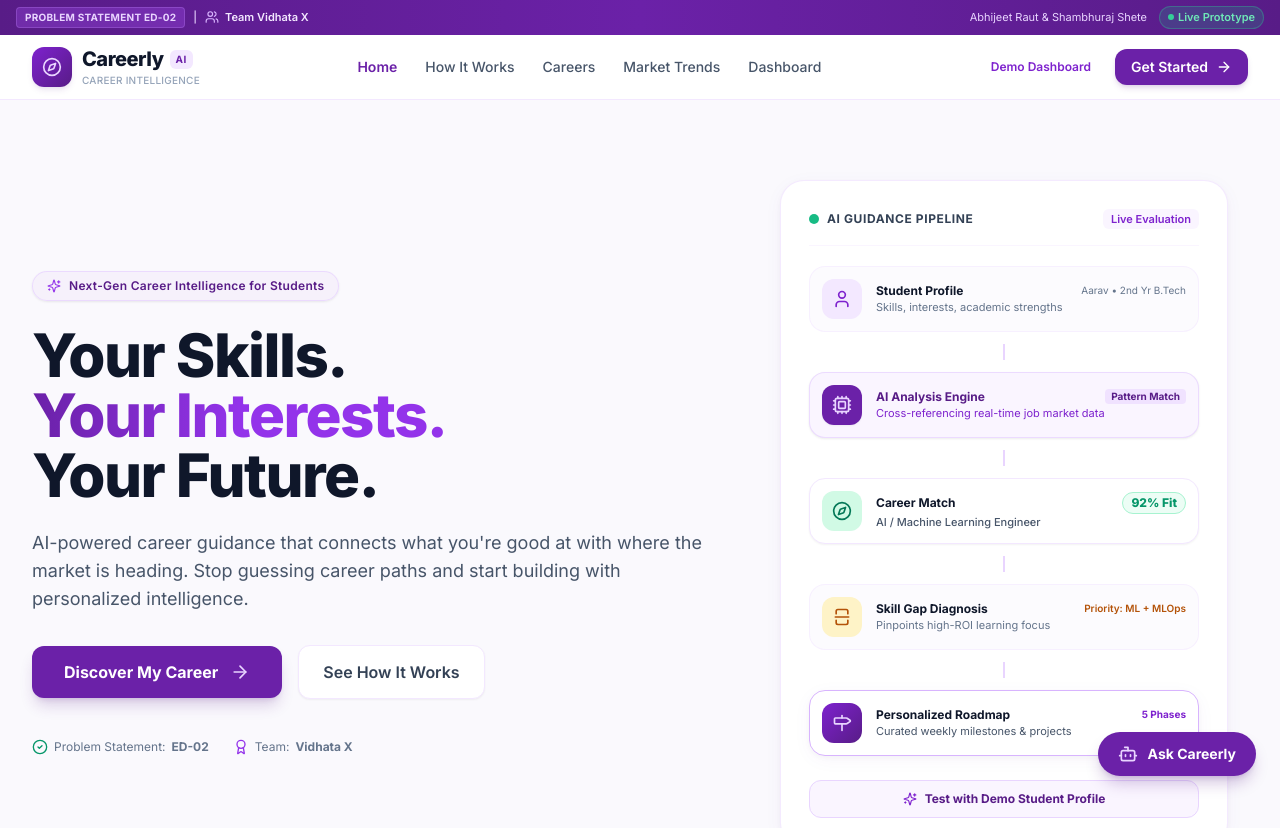
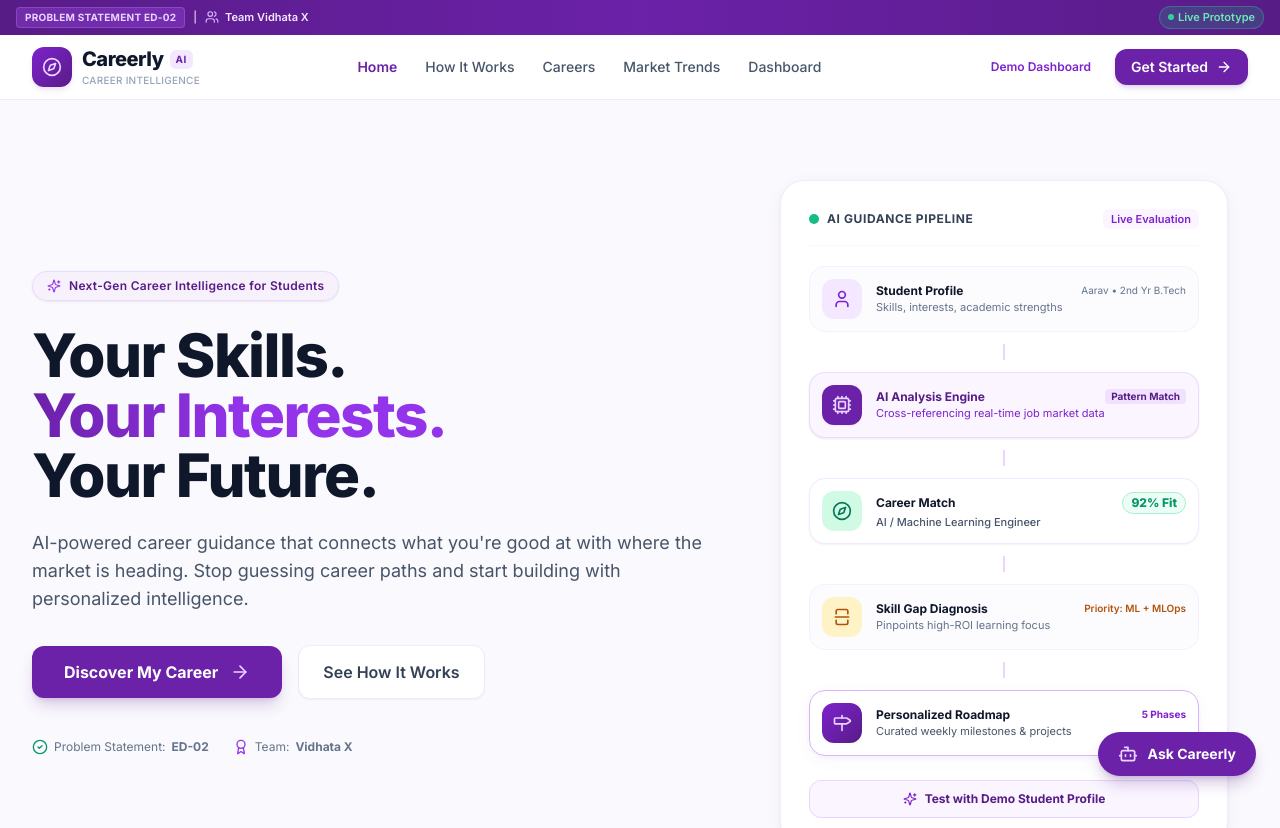
Before and after one commit to shambhurajshete42-sci/Careerly, a React (Vite) app: page / in a window 1280 px wide. Shown: the top 828 px of the page. Built offline with nearby package versions, Linux system fonts and the light colour scheme.

Commit message:
Remove member names from header top bar

```diff
--- a/src/components/layout/Navbar.tsx
+++ b/src/components/layout/Navbar.tsx
@@ -22,7 +22,6 @@ export const Navbar: React.FC = () => {
             </span>
           </div>
           <div className="flex items-center gap-3 text-purple-200 text-[10px] sm:text-[11px]">
-            <span className="hidden md:inline font-normal text-purple-200">Abhijeet Raut &amp; Shambhuraj Shete</span>
             <span className="bg-emerald-500/20 text-emerald-300 px-2 py-0.5 rounded-full font-semibold border border-emerald-400/30 flex items-center gap-1">
               <span className="w-1.5 h-1.5 rounded-full bg-emerald-400 animate-pulse"></span>
               Live Prototype
```
